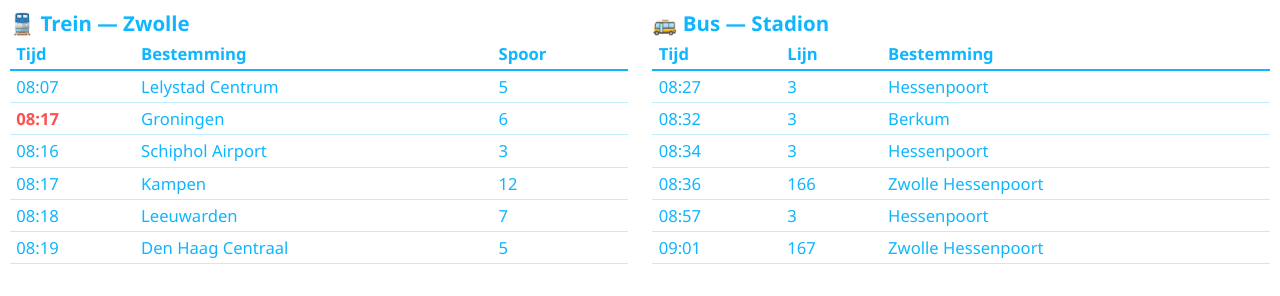
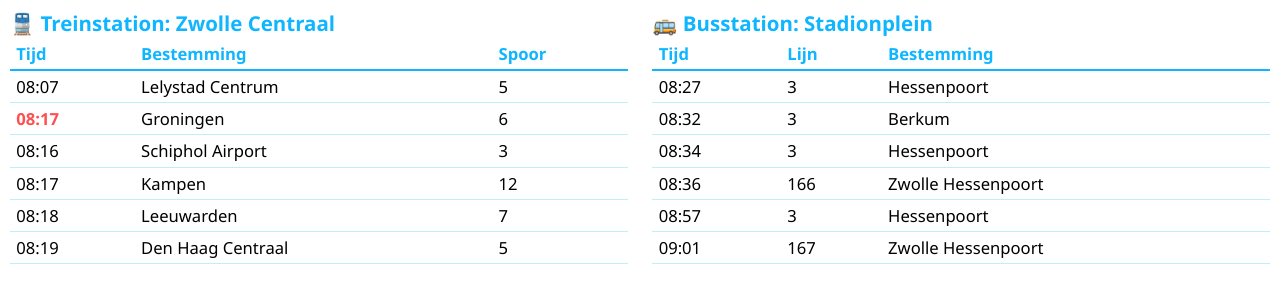
Before and after one commit to Knakworst2002/cse-klok, a plain HTML site: page cse-vertrek.html in a window 1280 px wide. Drawn offline with Linux system fonts and the light colour scheme.

Commit message:
Update cse-vertrek.html

```diff
--- a/cse-vertrek.html
+++ b/cse-vertrek.html
@@ -30,11 +30,12 @@
     width: 100%;
     border-collapse: collapse;
     font-size: 1.3vw;
-    color: #0fb6ff;
+    color: #000000;
   }
   th {
     text-align: left;
     font-weight: 600;
+    color: #0fb6ff;
     border-bottom: 2px solid #0fb6ff;
     padding: 0.2em 0.4em;
   }
@@ -51,14 +52,14 @@
 <body>
   <div id="wrapper">
     <div class="kolom">
-      <div class="titel">🚆 Trein — Zwolle</div>
+      <div class="titel">🚆 Treinstation: Zwolle Centraal</div>
       <table>
         <thead><tr><th>Tijd</th><th>Bestemming</th><th>Spoor</th></tr></thead>
         <tbody id="rijen-trein"><tr><td colspan="3">Laden...</td></tr></tbody>
       </table>
     </div>
     <div class="kolom">
-      <div class="titel">🚌 Bus — Stadion</div>
+      <div class="titel">🚌 Busstation: Stadionplein</div>
       <table>
         <thead><tr><th>Tijd</th><th>Lijn</th><th>Bestemming</th></tr></thead>
         <tbody id="rijen-bus"><tr><td colspan="3">Laden...</td></tr></tbody>
```
